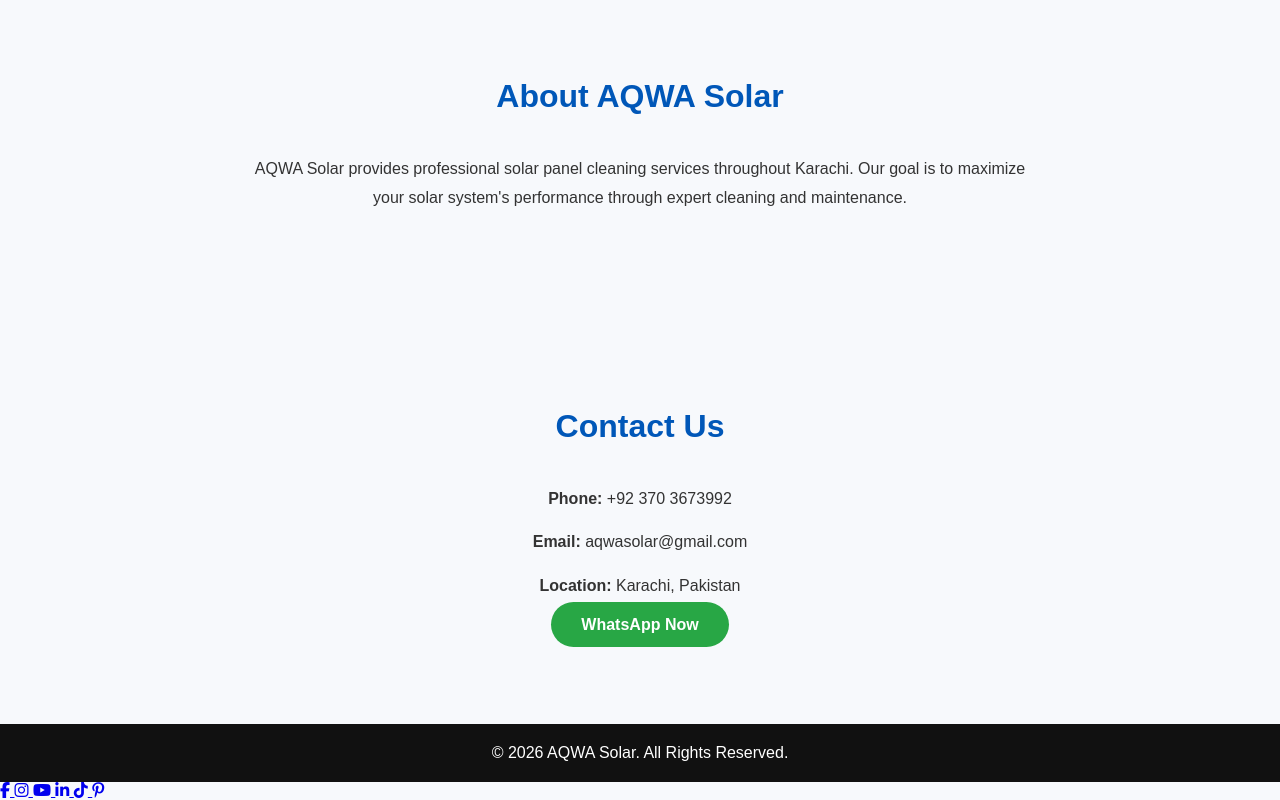
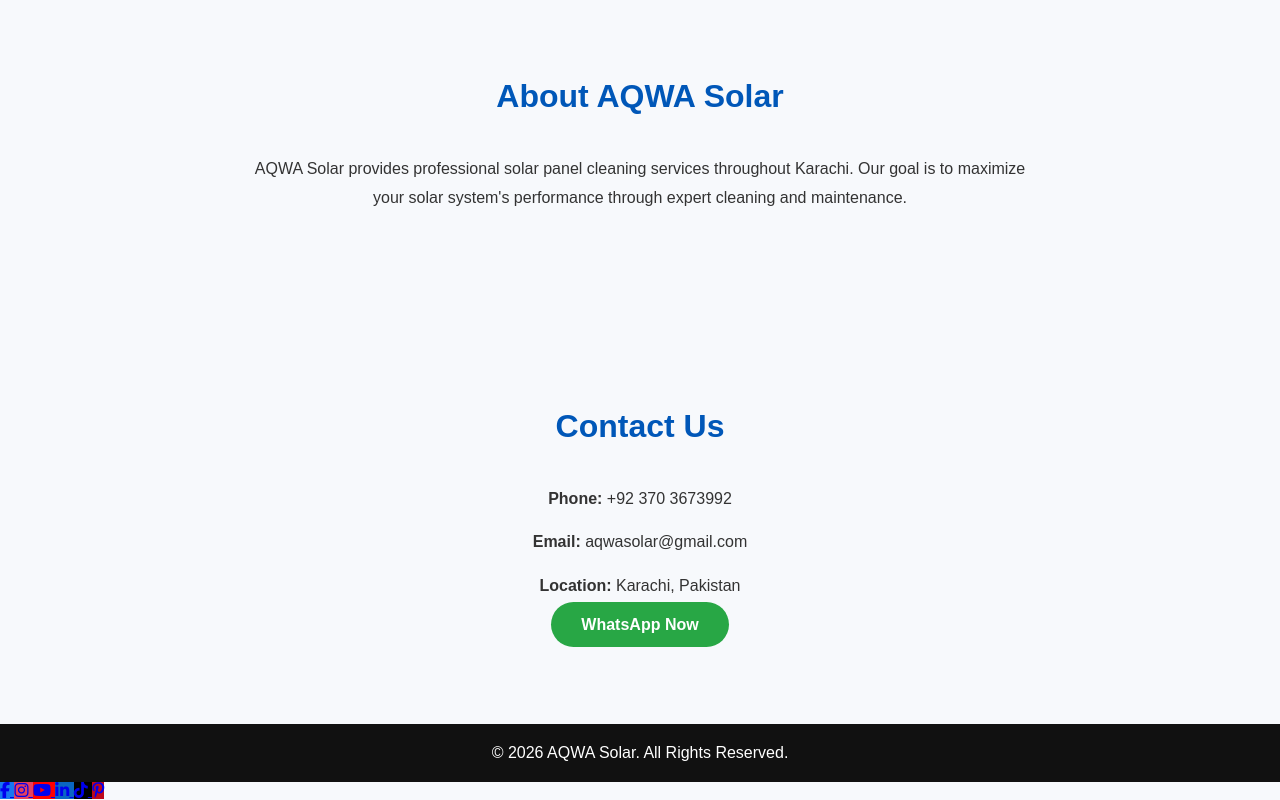
Before and after one commit to aqwasolar-blip/aqwa-solar-website, a plain HTML site: page index.html in a window 1280 px wide. Shown: the part 1717-2517 px from the top of the page. Drawn offline with Linux system fonts and the light colour scheme; files whose address does not match are found by name.

Commit message:
style.css

```diff
--- a/style.css
+++ b/style.css
@@ -196,3 +196,9 @@ justify-content:center;
 font-size:2rem;
 }
 }
+.social-icons a:nth-child(1){background:#1877F2;} /* Facebook */
+.social-icons a:nth-child(2){background:#E4405F;} /* Instagram */
+.social-icons a:nth-child(3){background:#FF0000;} /* YouTube */
+.social-icons a:nth-child(4){background:#0A66C2;} /* LinkedIn */
+.social-icons a:nth-child(5){background:#000000;} /* TikTok */
+.social-icons a:nth-child(6){background:#BD081C;} /* Pinterest */
```
